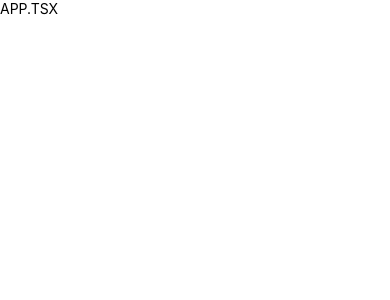
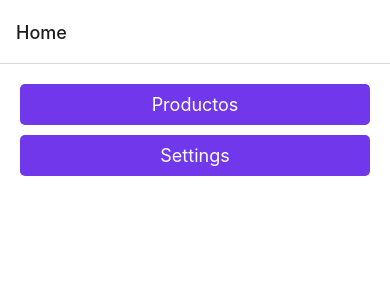
Before and after one commit to josebrusa/navigationPractice, a React Native app: screen /Home in a window 390 px wide. Shown: the top 300 px of the page. Built offline with nearby package versions, Linux system fonts and the light colour scheme.

Commit message:
first commit and setting de stack navigation project

```diff
--- a/src/App.tsx
+++ b/src/App.tsx
@@ -1,11 +1,11 @@
-import { Text, View } from 'react-native';
+import 'react-native-gesture-handler';
+import { NavigationContainer } from '@react-navigation/native';
+import { StackNavigator } from './presentation/routes/StackNavigator';
 
 export const App = () => {
   return (
-    <View>
-      <Text>
-        APP.TSX
-      </Text>
-    </View>
+    <NavigationContainer>
+      <StackNavigator />
+    </NavigationContainer>
   );
 }
--- /dev/null
+++ b/src/presentation/components/shared/PrimaryBtn.tsx
@@ -0,0 +1,22 @@
+import React from 'react';
+import { Pressable, Text, View } from 'react-native';
+import { globalStyles } from '../../theme/theme';
+
+interface Props {
+    onPress: () => void;
+    label: string;
+}
+
+
+export const PrimaryBtn = ({ label, onPress }: Props) => {
+
+    return (
+        <Pressable
+            onPress={() => onPress()}
+            style={globalStyles.primaryBtn}>
+            <Text style={globalStyles.btnText}>
+                {label}
+            </Text>
+        </Pressable>
+    );
+}
--- /dev/null
+++ b/src/presentation/routes/StackNavigator.tsx
@@ -0,0 +1,16 @@
+import { createStackNavigator } from '@react-navigation/stack';
+import { HomeScreen } from '../screens/home/HomeScreen';
+import { ProductsScreen } from '../screens/products/ProductsScreen';
+import { SettingsScreen } from '../screens/settings/SettingsScreen';
+
+const Stack = createStackNavigator();
+
+export const StackNavigator = () => {
+    return (
+        <Stack.Navigator>
+            <Stack.Screen name="Home" component={HomeScreen} />
+            <Stack.Screen name="Products" component={ProductsScreen} />
+            <Stack.Screen name="Settings" component={SettingsScreen} />
+        </Stack.Navigator>
+    );
+}
--- a/src/presentation/screens/home/HomeScreen.tsx
+++ b/src/presentation/screens/home/HomeScreen.tsx
@@ -1,13 +1,19 @@
-import { StyleSheet, Text, View } from 'react-native';
+import { View } from 'react-native';
+import { PrimaryBtn } from '../../components/shared/PrimaryBtn';
+import { useNavigation } from '@react-navigation/native';
+import { globalStyles } from '../../theme/theme';
+
 
 export const HomeScreen = () => {
+    const navigation = useNavigation()
     return (
-        <View>
-            <Text>
-                HomScreen
-            </Text>
+        <View style={globalStyles.container}>
+            <PrimaryBtn
+                onPress={() => navigation.navigate('Products' as never)}
+                label='Productos' />
+            <PrimaryBtn
+                onPress={() => navigation.navigate('Settings' as never)}
+                label='Settings' />
         </View>
     );
 }
-
-const styles = StyleSheet.create({})
--- a/src/presentation/theme/theme.ts
+++ b/src/presentation/theme/theme.ts
@@ -3,8 +3,15 @@
 
 
 export const globalColors = {
+    primary: '#7037eb',
+    secondary: '#f72585',
+    tertiary: '#3a0ca3',
+    success: '#4cc9f0',
+    warning: '#fca311',
+    danger: '#e71d36',
+    dark: '#22223b',
 
-
+    background: '#ffffff'
 }
 
 
@@ -12,14 +19,19 @@
     container: {
         flex: 1,
         padding: 20,
+        backgroundColor: globalColors.background,
     },
-    titleText: {
-        fontFamily: 'nunito-bold',
+    primaryBtn: {
+        backgroundColor: globalColors.primary,
+        padding: 10,
+        borderRadius: 5,
+        marginBottom: 10,
+        width: '100%',
+        alignItems: 'center',
+    },
+
+    btnText: {
+        color: globalColors.background,
         fontSize: 18,
-        color: '#333'
     },
-    paragraph: {
-        marginVertical: 8,
-        lineHeight: 20
-    }
 })
```
Also changed, not shown: package.json (+8 -1 lines), 2 other files (tests, documents, lock files or other folders).
